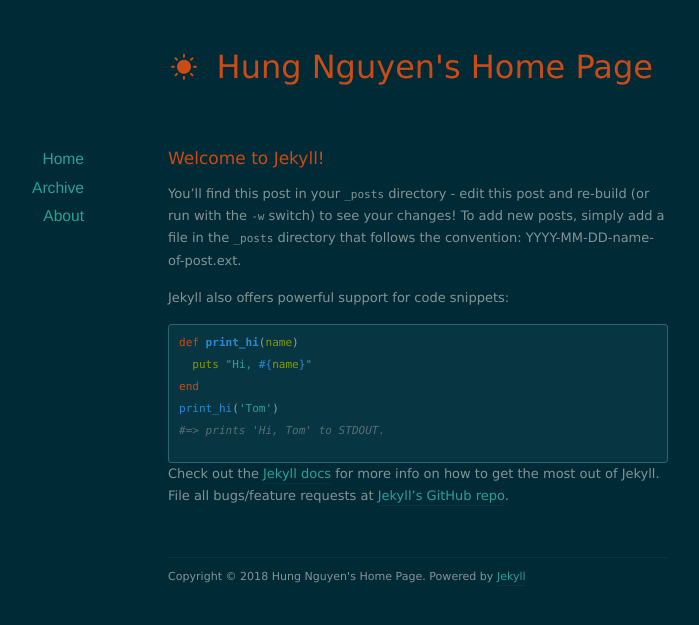
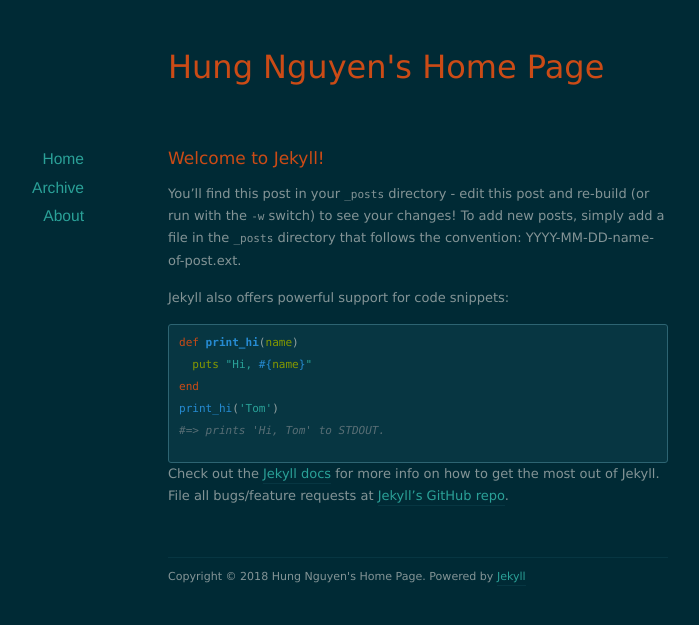
Before and after one commit to nd-hung/nd-hung.github.io, a Jekyll site: the page built from index.html, in a window 1280 px wide. Shown: the top 625 px of the page, without its empty margins (222-921 px from the left). Built offline with Jekyll 4.4.1, drawn with Linux system fonts in a browser that asks for light colours; nearby versions of some CDN libraries; the list of posts is cut into pages by our own code.

Commit message:
Update default.html

```diff
--- a/_layouts/default.html
+++ b/_layouts/default.html
@@ -20,7 +20,10 @@
 
 
   <header id="header">
-    <h1><a href="/"><i class="icon-sun"></i> {{ site.name }}</a></h1>
+    <!--
+      <h1><a href="/"><i class="icon-sun"></i> {{ site.name }}</a></h1>
+    -->
+    <h1><a href="/"> {{ site.name }}</a></h1>
     <p>{{ site.description }}</p>
   </header>
 
```
